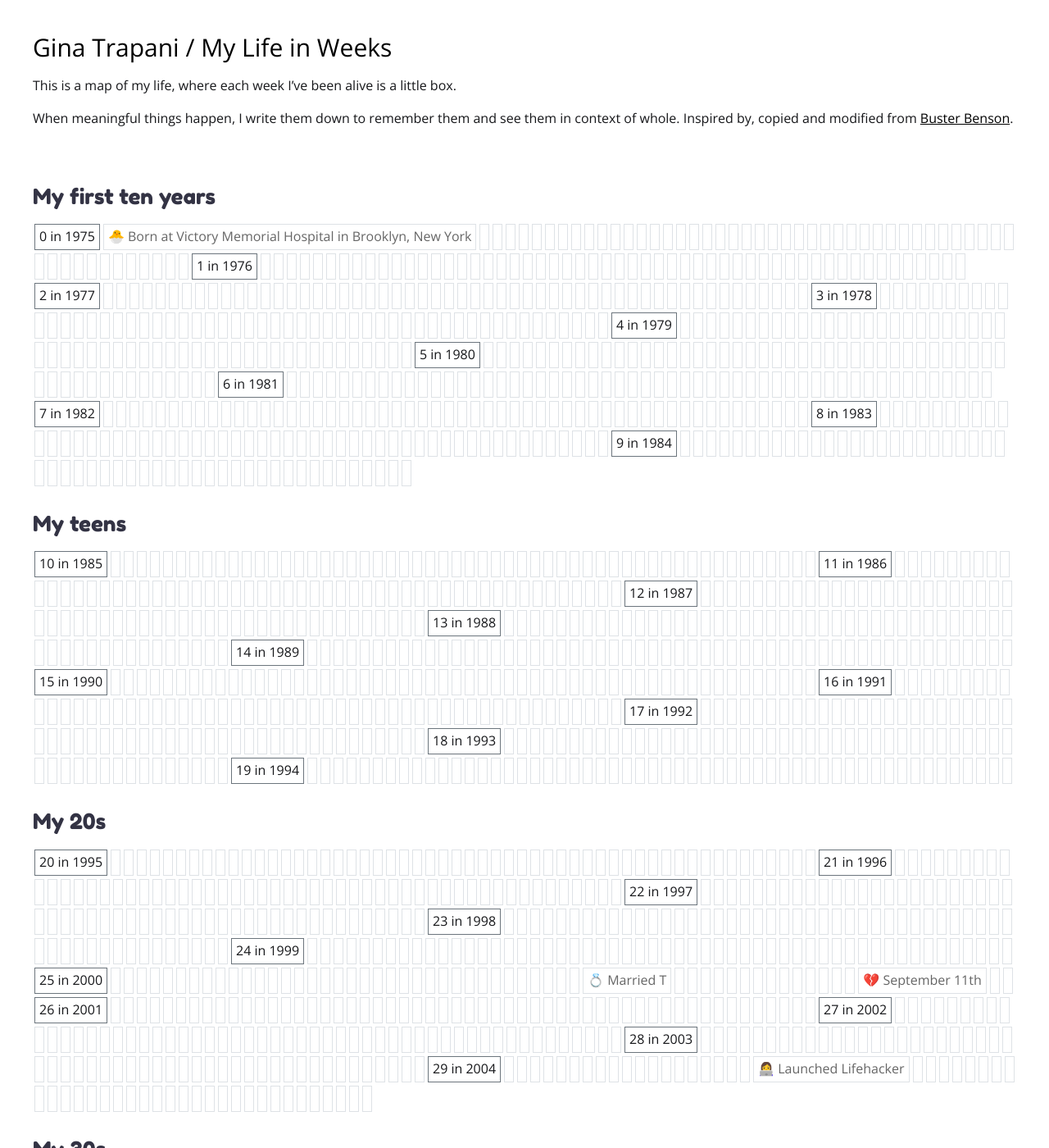
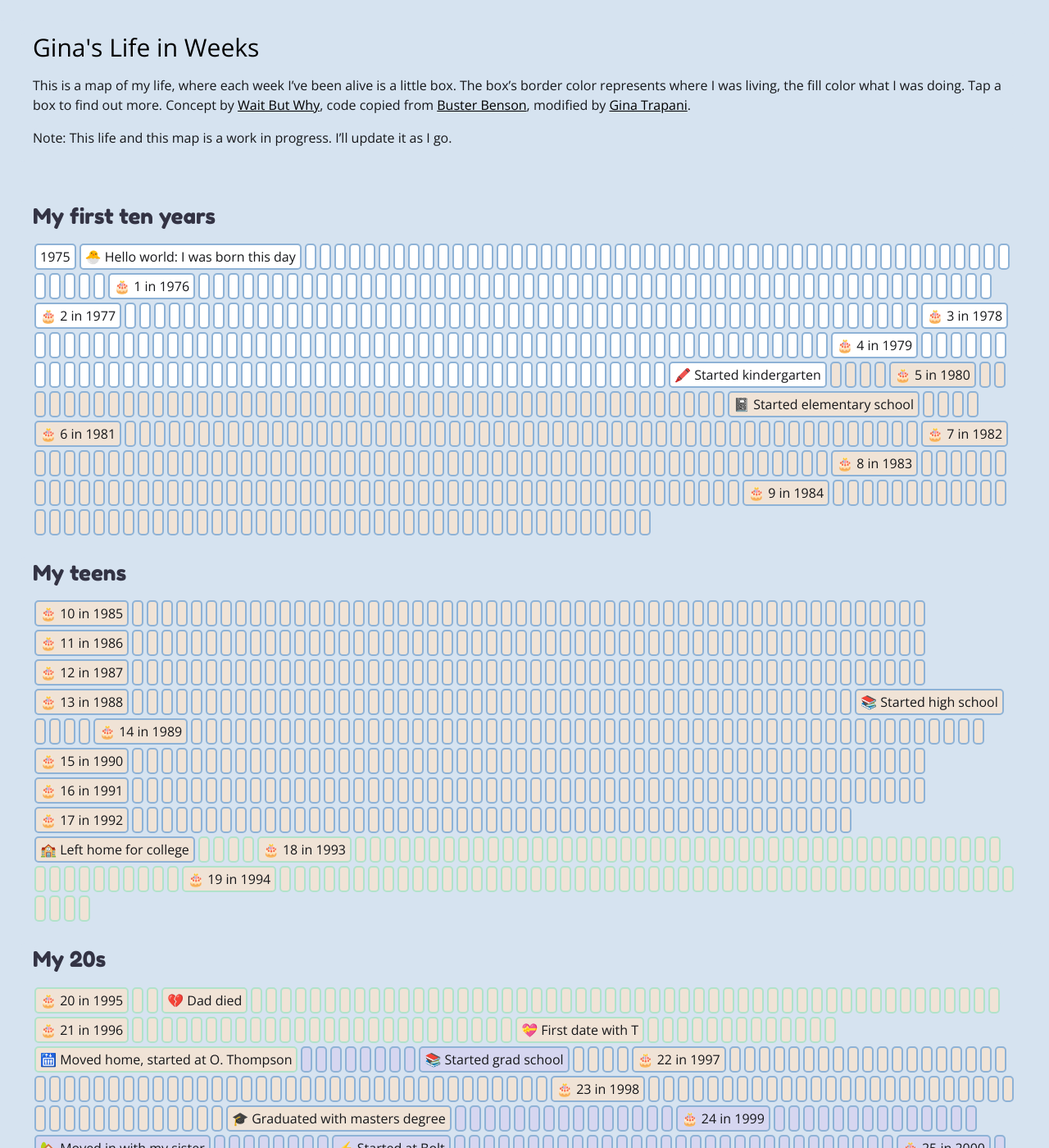
Before and after one commit to xavierroy/4000weeks, a Jekyll site: the page built from index.markdown, in a window 1280 px wide and 1400 px high. Shown: the whole window at 82% size. Built offline with Jekyll 4.4.1, drawn with Linux system fonts in a browser that asks for light colours; nearby versions of some CDN libraries; some of the changed text lies outside the part shown.

Commit message:
feat: add living/doing/association support
update copy & content
add border & fill colors

```diff
--- a/_config.yml
+++ b/_config.yml
@@ -18,7 +18,7 @@
 # You can create any custom variable you would like, and they will be accessible
 # in the templates via {{ site.myvariable }}.
 
-title: Gina Trapani
+title: Gina's
 email: ginatrapani@gmail.com
 description: >- # this means to ignore newlines until "baseurl:"
   Write an awesome description for your new site here. You can edit this
--- a/_data/life-in-weeks.yml
+++ b/_data/life-in-weeks.yml
@@ -1,46 +1,191 @@
 "1975-09-19":
-  - name: "🐣 Born at Victory Memorial Hospital in Brooklyn, New York"
-    desc: "Dad came to the hospital in a suit and tie to meet me for the first time."
-    link: "https://en.wikipedia.org/wiki/Victory_Memorial_Hospital"
-    category: "self"
-    tags: [""]
-    size: "XL"
+  - name: "🐣 Hello world: I was born this day"
+    living: "Brooklyn"
+    doing: "toddler"
+
+"1980-09-01":
+  - name: "🖍️ Started kindergarten"
+    living: "Brooklyn"
+    doing: "student"
+    association: "Tiny Tot Schoolhouse"
+
+"1981-09-01":
+  - name: "📓 Started elementary school"
+    living: "Brooklyn"
+    doing: "student"
+    association: "St. Ephrem School"
+
+"1989-09-01":
+  - name: "📚 Started high school"
+    living: "Brooklyn"
+    doing: "student"
+    association: "Bishop Kearney High School"
+
+"1993-09-02":
+  - name: "🏫 Left home for college"
+    living: "Poughkeepsie"
+    doing: "student"
+    association: "Marist College"
+
+"1995-10-03":
+  - name: "💔 Dad died"
+
+"1997-03-21":
+  - name: "💝 First date with T"
+
+"1997-07-01":
+  - name: "🛗 Moved home, started at O. Thompson"
+    living: "Brooklyn"
+    doing: "working"
+    association: "O. Thompson"
+
+"1997-09-01":
+  - name: "📚 Started grad school"
+    living: "Brooklyn"
+    doing: "student"
+    association: "Brooklyn College"
+
+"1999-06-15":
+  - name: "🎓 Graduated with masters degree"
+    living: "Brooklyn"
+    doing: "working"
+    association: "O. Thompson"
+
+"2000-01-01":
+  - name: "🏡 Moved in with my sister"
+
+"2000-03-01":
+  - name: "⚡️ Started at Bolt"
+    living: "Brooklyn"
+    doing: "working"
+    association: "Bolt"
+
+"2001-01-01":
+  - name: "🏡 Moved in with T (exact date TK)"
 
 "2001-06-02":
   - name: "💍 Married T"
-    desc: "Wore matching white dresses and Doc Martens. Whole family on both sides came. Not legally recognized. Mom walked me down the aisle."
-    link: ""
-    category: "self"
-    tags: ["marriage", "family"]
-    size: "XL"
 
 "2001-09-11":
-  - name: "💔 September 11th"
-    desc: "Rest in peace, Charles."
-    link: ""
-    category: "self"
-    tags: ["nyc", "friends"]
-    size: "L"
+  - name: "💔 9/11"
+
+"2003-05-01":
+  - name: "🐝 Started at Kinja"
+    living: "Brooklyn"
+    doing: "working"
+    association: "Kinja"
 
 "2005-01-30":
-  - name: "👩‍💻 Launched Lifehacker"
-    category: "work"
-    tags: ["lifehacker"]
+  - name: "👩‍✈️ Launched Lifehacker"
+    living: "Brooklyn"
+    doing: "working"
+    association: "Lifehacker"
+
+"2005-09-01":
+  - name: "☀️ Moved to San Diego"
+    living: "San Diego"
+    doing: "working"
+    association: "Lifehacker"
+
+"2009-01-01":
+  - name: "👩‍💻 Started freelancing"
+    doing: "working"
+    association: "freelancing"
+
+"2009-09-01":
+  - name: "📈 Started ThinkUp"
+    living: "San Diego"
+    doing: "working"
+    association: "ThinkUp"
+
+"2010-10-01":
+  - name: "✈️ Visited China TK"
+
+"2011-10-01":
+  - name: "✈️ Visited Thailand TK"
+
+"2007-10-01":
+  - name: "✈️ Visited Sicily TK"
+
+"2008-10-01":
+  - name: "✈️ Visited London TK"
 
 "2012-09-18":
-  - name: "💖 Etta born"
-    desc: "At last."
-    category: "family"
-    tags: ["family"]
-    size: "XL"
+  - name: "🐣 E born"
+
+"2013-09-01":
+  - name: "📈 Shut down ThinkUp (exact date TK)"
+    living: "San Diego"
+    doing: "working"
+    association: "freelancing"
+
+"2014-12-15":
+  - name: "🗽 Moved back to Brooklyn (exact date TK)"
+    living: "Brooklyn"
+
+"2016-04-16":
+  - name: "🏢 Started at Postlight"
+    living: "Brooklyn"
+    doing: "working"
+    association: "Postlight"
+
+"2020-03-15":
+  - name: "🦠 Covid-19 Pandemic shut down U.S."
+
+"2020-03-30":
+  - name: "🦆 Relocated to North Carolina"
+    living: "North Carolina"
+
+"2020-09-30":
+  - name: "🗽 Went back to Brooklyn"
+    living: "Brooklyn"
+
+"2022-06-17":
+  - name: "🏯 Sold Postlight to NTT DATA"
+    living: "Brooklyn"
+    doing: "working"
+    association: "NTT DATA"
+
+"2022-12-28":
+  - name: "👩‍⚕️ Cancer diagnosis & treatment"
+
+"2023-07-01":
+  - name: "✈️ Visited Sicily"
+
+"2024-07-17":
+  - name: "🏯 Left NTT DATA"
+    living: "Brooklyn"
+    doing: "sabbatical"
+    association: ""
 
 "2059-09-19":
-  - name: "☠️ Life expectancy expiration date"
-    category: "self"
-    tags: []
+  - name: "☠️ Reach life expectancy"
 
 "2075-09-19":
-  - name: "🥰 My goal is to live 100 healthy years, so I can hug Etta the day after her 63rd birthday"
-    category: "goal"
-    link: ""
-    tags: ["health"]
+  - name: "🥰 When I'm 100 years old, I want to hug T&E at the beach"
+
+colors:
+  - class_name: "brooklyn"
+    element: "border"
+    color_name: "#8eb2d6"
+  - class_name: "san-diego"
+    element: "border"
+    color_name: "#d4b483"
+  - class_name: "north-carolina"
+    element: "border"
+    color_name: "beige"
+  - class_name: "poughkeepsie"
+    element: "border"
+    color_name: "#b1e2ca"
+  - class_name: "toddler"
+    element: "background-color"
+    color_name: "white"
+  - class_name: "student"
+    element: "background-color"
+    color_name: "#f0e3d6"
+  - class_name: "working"
+    element: "background-color"
+    color_name: "#d6d6f0"
+  - class_name: "sabbatical"
+    element: "background-color"
+    color_name: "white"
--- a/_includes/header_fullscreen.html
+++ b/_includes/header_fullscreen.html
@@ -1,4 +1,4 @@
 <h1 class="header-title sans-serif">
-    <a href="/">{{ site.title }}</a> /
+    <a href="https://ginatrapani.org">{{ site.title }}</a>
     <span class="font-weight: 200;">{{ page.title }}</span>
 </h1>
--- a/_layouts/life-in-weeks.html
+++ b/_layouts/life-in-weeks.html
@@ -4,7 +4,7 @@ layout: fullscreen
 max_width: false
 ---
 
-{% assign data   = site.data[page.datafile] %}
+{% assign data = site.data[page.datafile] %}
 
 {% assign start_date = page.start_date %}
 {% assign split_start = start_date | split: "-" %}
@@ -23,7 +23,12 @@ max_width: false
 		{{content}}
 		</div>
 	</div>
-
+	{% assign first_event = data | first %}
+	{% for event in first_event[1] %}
+		{% assign living_class = event.living | replace: " ", "-" | downcase %}
+		{% assign doing_class = event.doing | replace: " ", "-" | downcase %}
+		{% break %}
+	{% endfor %}
 	<div class="row justify-content-center">
 		<div class="col-12">
 			{% for year in (start_year..end_year) %}
@@ -35,7 +40,7 @@ max_width: false
 			    <br clear="all" />
 			    <a name="decade-{{ age }}"></a>
 			    <div class="row text-left display-block w-100 mt-4">
-				    <div class="col sticky-top mt-1" style="top: 60px; background-color: #fff;"><h2 class="mt-0">
+				    <div class="col sticky-top mt-1" style="top: 60px;"><h2 class="mt-0">
 				    	{% if page.suppress_decades %}
 				      {% elsif age == 0 %}
 				        My first ten years
@@ -50,31 +55,37 @@ max_width: false
 				  	</div>
 				{% endif %}
 
-		    <div class="border border-gray {{ year_border_class }} float-left text-truncate"
-		    		 style="height: 2em; max-height: 2em; padding: 2px 5px; margin: 2px;"
-		    		 data-toggle="popover"
-		    		 data-placement="right"
-		    		 data-trigger="hover"
-		    		 data-content="">
-		      {% unless page.suppress_age %}{{ age }} in {% endunless %}{{ year }}
+		    <div class="birthday {{ living_class }} {{ doing_class }} float-left text-truncate"
+				data-date="{{ this_week_date }}"
+		    	style="height: 2em; max-height: 2em; padding: 2px 5px; margin: 2px;"
+				title="{% if age != 0 %}{% unless page.suppress_age %}Turned {{ age }} in {% endunless %}{{ year }} – {{ doing }}{{ association }}, living in {{ living }}{% endif %} ">
+		      {% unless page.suppress_age %}{% if age != 0 %}🎂 {{ age }} in {% endif %}{% endunless %}{{ year }}
 		    </div>
 
 		    {% for week in (0..53) %}
-			    {% assign week_border_class = "border-tertiary" %}
 			    {% assign week_modifier = 604800 | times: week %}
 			    {% assign this_week_date = this_year | date: "%s" | plus: week_modifier | date: "%Y-%m-%d" %}
 			    {% assign end_year_date = this_week_date | date: "%s" | plus: week_modifier | date: "%Y-%m-%d" %}
 
-		    	<div data-date="{{ this_week_date }}" class="week border {{ week_border_class }} float-left text-center text-truncate"
-		    			 style="height: 2em; max-height: 2em; padding: 2px 5px; margin: 2px;">
+		    	<div data-date="{{ this_week_date }}" class="week float-left text-center text-truncate {{ living_class }} {{ doing_class }}"
+		    			style="height: 2em; max-height: 2em; padding: 2px 5px; margin: 2px;"
+						title="{{ specific_date | date: "%b %-d, %Y" }} – {{ doing }}{{ association }}, living in {{ living }}">
 		    		{% for day in (0..6) %}
 					    {% assign day_modifier = 86400 | times: day %}
 		    			{% assign specific_date = this_week_date | date: "%s" | plus: day_modifier | date: "%Y-%m-%d" %}
 		    			{% if specific_date < next_year %}
-								{% for event in data[specific_date] %}
-									<a {% if event.link %}href="{{ event.link }}"{% endif %} title="{{ specific_date | date: "%b %-d, %Y" }}" target="_new" {% if event.desc %}data-toggle="popover" data-placement="auto"{% endif %} title="{{ specific_date }}" data-trigger="hover" data-content="{{ event.desc }}">{{ event.name }}</a>
-								{% endfor %}
-							{% endif %}
+							{% for event in data[specific_date] %}
+								<a {% if event.link %}href="{{ event.link }}"{% endif %} title="{{ specific_date | date: "%b %-d, %Y" }}" target="_new" {% if event.desc %}data-toggle="popover" data-placement="auto"{% endif %} title="{{ specific_date }}" data-trigger="hover" data-content="{{ event.desc }}">{{ event.name }}</a>
+					            {%unless event.living == null %}{% assign living = event.living %}{% endunless %}
+								{%unless event.doing == null %}{% assign doing = event.doing %}{% endunless %}
+							    {% assign living_class = living | replace: " ", "-" | downcase  %}
+							    {% assign doing_class = doing | replace: " ", "-" | downcase  %}
+								{%unless event.association == null %}{% assign association = event.association %}
+								    {% unless association == "" %}
+							         {% assign association = association | prepend: " at " %}{% endunless %}
+									{% endunless %}
+							{% endfor %}
+						{% endif %}
 		    		{% endfor %}
 		    	</div>
 		    {% endfor %}
@@ -94,8 +105,29 @@ max_width: false
 			$( ".week" ).each(function( index ) {
 			  if (today < Date.parse($( this ).attr('data-date'))) {
 			  	$( this ).addClass('future-date');
+				$( this ).attr('title', '');
+			  }
+			});
+			$( ".birthday" ).each(function( index ) {
+			  if (today < Date.parse($( this ).attr('data-date'))) {
+			  	$( this ).addClass('future-date');
+				$( this ).attr('title', '');
 			  }
 			});
 	  })
 	});
 </script>
+<style>
+.life-in-weeks {
+    {% for color in data.colors %}
+    .{{ color.class_name }} {
+        {% if color.element == "border" %}
+        border: 2px solid {{ color.color_name }};
+        {% endif %}
+        {% if color.element == "background-color" %}
+        background-color: {{ color.color_name }};
+        {% endif %}
+     }
+    {% endfor %}
+}
+</style>
--- a/_sass/main.scss
+++ b/_sass/main.scss
@@ -1,25 +1,29 @@
-*,:after,:before {
-	box-sizing:border-box;
-	background-color:inherit;
-	color:inherit;
-	margin:0;
-	padding:0;
+*,
+:after,
+:before {
+    box-sizing: border-box;
+    background-color: #d6e3f0;
+    color: inherit;
+    margin: 0;
+    padding: 0;
+    border-radius: 5px;
 }
 
 ::selection {
-  background: #E0F7FA /* #F0F4C3; #f7f5a0; WebKit/Blink Browsers */
+    background: #e0f7fa; /* #F0F4C3; #f7f5a0; WebKit/Blink Browsers */
 }
 ::-moz-selection {
-  background: #E0F7FA /* #F0F4C3; #f7f5a0; Gecko Browsers */
+    background: #e0f7fa; /* #F0F4C3; #f7f5a0; Gecko Browsers */
 }
 
 body {
     font-family: "Open Sans", system-ui, sans-serif;
     -webkit-font-smoothing: antialiased;
     text-rendering: optimizeLegibility;
-	line-height:1.5;
+    line-height: 1.5;
     font-size: 1rem;
     color: rgb(22, 23, 26);
+    background-color: inherit;
 }
 
 .serif {
@@ -36,10 +40,11 @@ a {
     text-decoration: underline;
 }
 a.external-link {
-	color: #311B92;
+    color: #311b92;
 }
-a:hover, a:hover.external-link {
-	color: #2962FF;
+a:hover,
+a:hover.external-link {
+    color: #2962ff;
 }
 .btn a {
     text-decoration: none;
@@ -49,8 +54,8 @@ a:hover, a:hover.external-link {
 }
 
 pre {
-	margin: .5rem 0;
-	padding: .5rem;
+    margin: 0.5rem 0;
+    padding: 0.5rem;
 }
 
 .featured-image {
@@ -80,14 +85,18 @@ div.image {
     line-height: 1.5;
 }
 
-.post h1, .post h2, .post h3, .post h4 {
+.post h1,
+.post h2,
+.post h3,
+.post h4 {
     margin: 1.5rem 0 0 0;
 }
 
 .header-title a {
     text-decoration: none;
 }
-.post h1.title, h1.header-title {
+.post h1.title,
+h1.header-title {
     font-size: 30px;
     margin-top: 0;
 }
@@ -98,22 +107,26 @@ div.image {
     margin-top: 0;
 }
 
-.post h2:first-child, .project h2:first-child, .photo h2:first-child {
+.post h2:first-child,
+.project h2:first-child,
+.photo h2:first-child {
     margin-top: 0;
 }
 
-.meta, .meta a {
+.meta,
+.meta a {
     margin: 2rem 0;
     font-size: 14px;
     color: #667;
 }
 
-code,pre {
+code,
+pre {
     background: rgb(236, 237, 238);
 }
 
 code {
-	padding: .1rem;
+    padding: 0.1rem;
 }
 
 pre code {
@@ -126,7 +139,7 @@ pre {
 }
 
 img {
-	max-width:100%;
+    max-width: 100%;
 }
 
 hr {
@@ -139,8 +152,8 @@ hr {
 
 header {
     //flex-basis:15rem;
-	flex-grow:1;
-	position:relative;
+    flex-grow: 1;
+    position: relative;
 }
 
 header a {
@@ -151,18 +164,18 @@ header a {
 }
 
 header li {
-	margin-bottom: .2rem;
+    margin-bottom: 0.2rem;
     text-align: right;
     margin-right: 2rem;
 }
 
 header a.active {
     font-weight: bold;
-	background-color: #E0F7FA;
 }
 
-header,section {
-	padding:1rem;
+header,
+section {
+    padding: 1rem;
 }
 
 blockquote {
@@ -172,7 +185,11 @@ blockquote {
     margin: 0.5rem 0;
 }
 
-h1,h2,h3,h4,h5 {
+h1,
+h2,
+h3,
+h4,
+h5 {
     line-height: 1.2em;
     margin: 1rem 0;
     font-weight: 400;
@@ -185,12 +202,14 @@ h1 {
     color: #000;
 }
 
-h2, h4 {
+h2,
+h4 {
     font-style: normal;
     color: #334;
 }
 
-h3, h5 {
+h3,
+h5 {
     font-style: normal;
     color: #667;
 }
@@ -205,7 +224,8 @@ section h1:first-child {
     margin-top: 0;
 }
 
-strong, b {
+strong,
+b {
     font-weight: bold;
 }
 
@@ -217,34 +237,41 @@ strong, b {
     margin-bottom: 1.5rem;
 }
 
-.photo picture, .project picture {
+.photo picture,
+.project picture {
     margin-bottom: 0.5rem;
 }
 
-.posts ul,header ul {
-	list-style:none;
+.posts ul,
+header ul {
+    list-style: none;
 }
 
 .posts li {
-	align-items:center;
-	display:flex;
-	justify-content:space-between;
-	margin-bottom: .5rem;
+    align-items: center;
+    display: flex;
+    justify-content: space-between;
+    margin-bottom: 0.5rem;
 }
 
-.posts li a, .posts li div, .projects li a {
-	white-space:nowrap;
-	overflow:hidden;
-	text-overflow:ellipsis;
+.posts li a,
+.posts li div,
+.projects li a {
+    white-space: nowrap;
+    overflow: hidden;
+    text-overflow: ellipsis;
 }
 
-.posts li time, .projects li time {
+.posts li time,
+.projects li time {
     padding-left: 1rem;
     white-space: nowrap;
     font-variant-numeric: tabular-nums;
 }
 
-.post ul, .project ul, .post ol  {
+.post ul,
+.project ul,
+.post ol {
     padding-left: 20px;
     margin-bottom: 1rem;
 
@@ -252,7 +279,10 @@ strong, b {
         margin-bottom: 0.5rem;
     }
 }
-ul.post-list, ul.post-list li, ul#results-container, ul#results-container li {
+ul.post-list,
+ul.post-list li,
+ul#results-container,
+ul#results-container li {
     padding-inline-start: 0px;
 }
 
@@ -264,8 +294,7 @@ main {
     padding: 1rem;
 }
 
-
-@media screen and (max-width: 45rem ) {
+@media screen and (max-width: 45rem) {
     header li {
         display: inline;
         margin-right: 1rem;
@@ -308,7 +337,7 @@ figcaption {
 #results-container li {
     padding-top: 5px;
 }
-input[type=text]#search-input {
+input[type="text"]#search-input {
     font-size: normal;
     outline: none;
     padding: 1rem;
@@ -325,20 +354,34 @@ input[type=text]#search-input {
     h2 {
         margin-top: 0;
     }
-	.border-tertiary {
-		border-color: #eee;
-		color: #666;
-	}
-	.border-tertiary a {
-		color: #666;
-	}
     .week {
         a {
             text-decoration: none;
         }
     }
     .future-date {
-		background-color: #eee;
+        background-color: #eee !important;
+        border-color: #dee2e6 !important;
+    }
+
+    /*Functional Styling*/
+    @media (pointer: coarse), (hover: none) {
+        [title] {
+            position: relative;
+            display: inline-flex;
+            justify-content: center;
+        }
+        [title]:focus::after {
+            content: attr(title);
+            position: absolute;
+            top: 90%;
+            color: #000;
+            background-color: #fff;
+            border: 1px solid;
+            width: fit-content;
+            padding: 3px;
+            font-size: 10px;
+        }
     }
 }
 
--- a/index.markdown
+++ b/index.markdown
@@ -1,11 +1,12 @@
 ---
-title 			: My Life in Weeks
+title 			: Life in Weeks
 layout			: life-in-weeks
 datafile		:	life-in-weeks
 start_date	: 1975-09-19
-end_year		: 2076
+end_year		: 2075
+suppress_age: false
 ---
 
-This is a map of my life, where each week I've been alive is a little box.
+This is a map of my life, where each week I've been alive is a little box. The box's border color represents where I was living, the fill color what I was doing. Tap a box to find out more. Concept by [Wait But Why](https://waitbutwhy.com/2014/05/life-weeks.html), code copied from [Buster Benson](https://busterbenson.com/life-in-weeks), modified by [Gina Trapani](https://ginatrapani.org).
 
-When meaningful things happen, I write them down to remember them and see them in context of whole. Inspired by, copied and modified from [Buster Benson](https://busterbenson.com/life-in-weeks).
+Note: This life and this map is a work in progress. I'll update it as I go.
```
Lines whose indentation alone changed are shown as unchanged.
